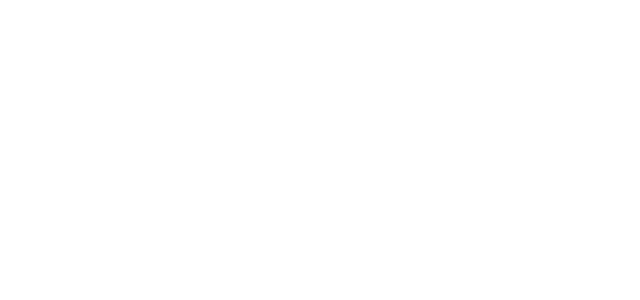
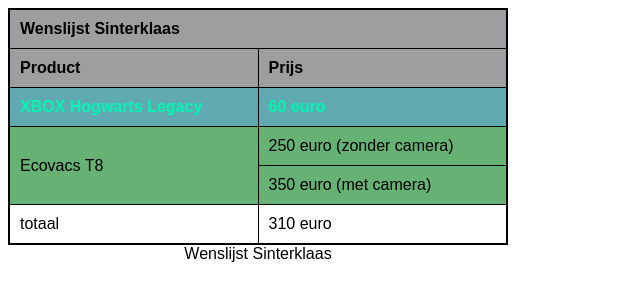
Before and after one commit to IbenFrans/h5-tabellen, a plain HTML site: page index.html in a window 1280 px wide. Shown: the whole page, without its empty margins (0-640 px from the left). Drawn offline with Linux system fonts and the light colour scheme.

Commit message:
presentatie en oefeningen van presentatie

```diff
--- /dev/null
+++ b/cssidentificatiefiche.css
@@ -0,0 +1,15 @@
+*{
+    font-family: Arial, sans-serif;
+}
+table{
+    border: 2px solid #000;
+    border-collapse: collapse;
+}
+table td, table th{
+    border: 2px solid #000;
+    padding: 15px;
+
+}
+img{
+    width: 200px;
+}
--- /dev/null
+++ b/cssopleidingsonderdelen.css
@@ -0,0 +1,15 @@
+*{
+    font-family: Arial, sans-serif;
+}
+table{
+    border: 2px solid #000a34;
+    border-collapse: collapse;
+    width: 600px;
+    table-layout: fixed;
+    caption-side: bottom;
+}
+table th, table td{
+    border: 2px solid #000a34;
+    padding: 5px;
+    text-align: left;
+}
--- a/index.html
+++ b/index.html
@@ -3,9 +3,41 @@
 <head>
     <meta charset="UTF-8">
     <title>Title</title>
-    <link rel="stylesheet" src="style.css">
+    <link rel="stylesheet" href="style.css">
 </head>
 <body>
-
+<main>
+    <table>
+        <thead>
+        <tr>
+            <th colspan="2">Wenslijst Sinterklaas</th>
+        </tr>
+        <tr>
+            <th>Product</th>
+            <th>Prijs</th>
+        </tr>
+        </thead>
+        <tbody>
+        <tr>
+            <td>XBOX Hogwarts Legacy</td>
+            <td>60 euro</td>
+        </tr>
+        <tr>
+            <td rowspan="2">Ecovacs T8</td>
+            <td>250 euro (zonder camera)</td>
+        </tr>
+        <tr>
+            <td>350 euro (met camera)</td>
+        </tr>
+        </tbody>
+        <tfoot>
+        <tr>
+            <td>totaal</td>
+            <td>310 euro</td>
+        </tr>
+        </tfoot>
+        <caption>Wenslijst Sinterklaas</caption>
+    </table>
+</main>
 </body>
 </html>
--- a/style.css
+++ b/style.css
@@ -0,0 +1,31 @@
+*{
+    font-family: Arial, sans-serif;
+}
+table{
+    border: 2px solid #000;
+    border-collapse: collapse;
+    width: 500px;
+    table-layout: fixed;
+    caption-side: bottom;
+}
+table td, table th{
+    border: 1px solid #000;
+    padding: 10px;
+    text-align: left;
+}
+table thead{
+    background-color: #9e9ea0;
+}
+table tbody tr:nth-child(odd){
+    background-color: #62aab2;
+}
+table tbody tr:nth-child(even){
+    background-color: #65b274;
+}
+table tbody tr:nth-child(3){
+    background-color: #65b274;
+}
+table tbody tr:first-child{
+    font-weight: bold;
+    color: #00f7b3;
+}
```
Also changed, not shown: identificatiefiche.html (added, +35 -0 lines), opleidingsonderdelen.html (added, +48 -0 lines), assets/farmer.jpg (added).
